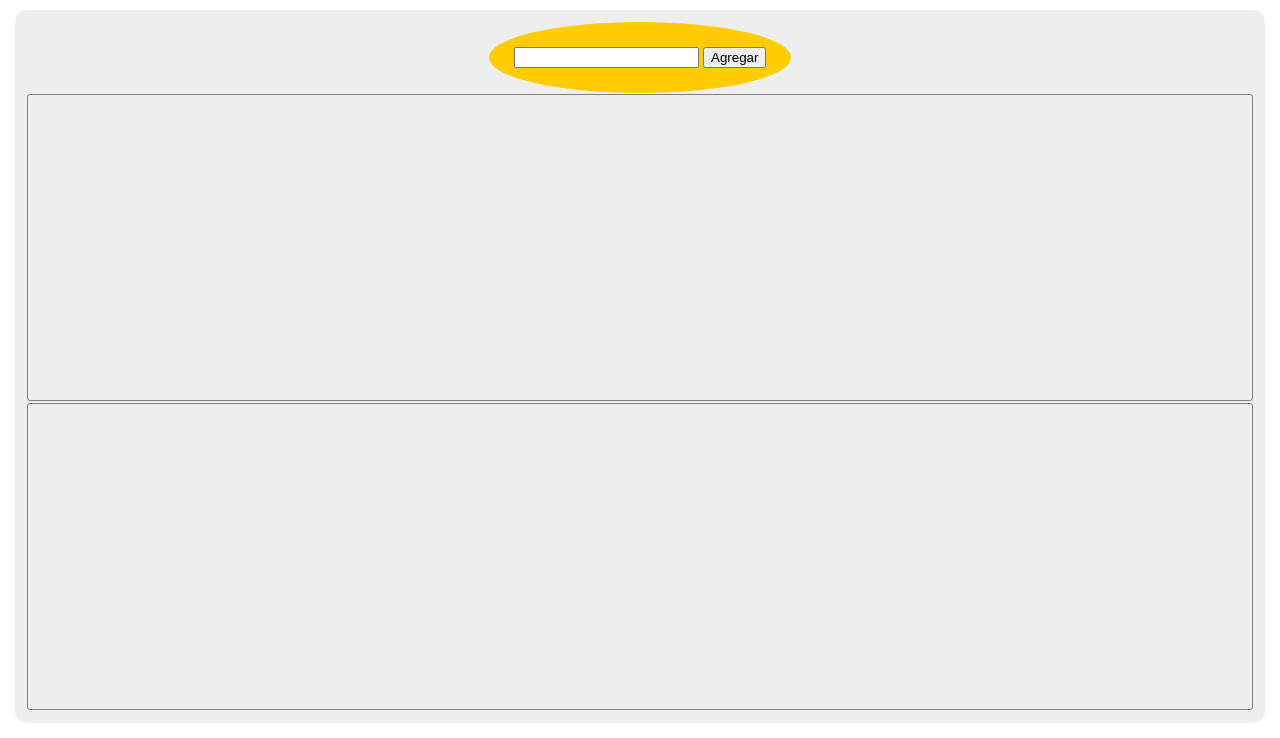
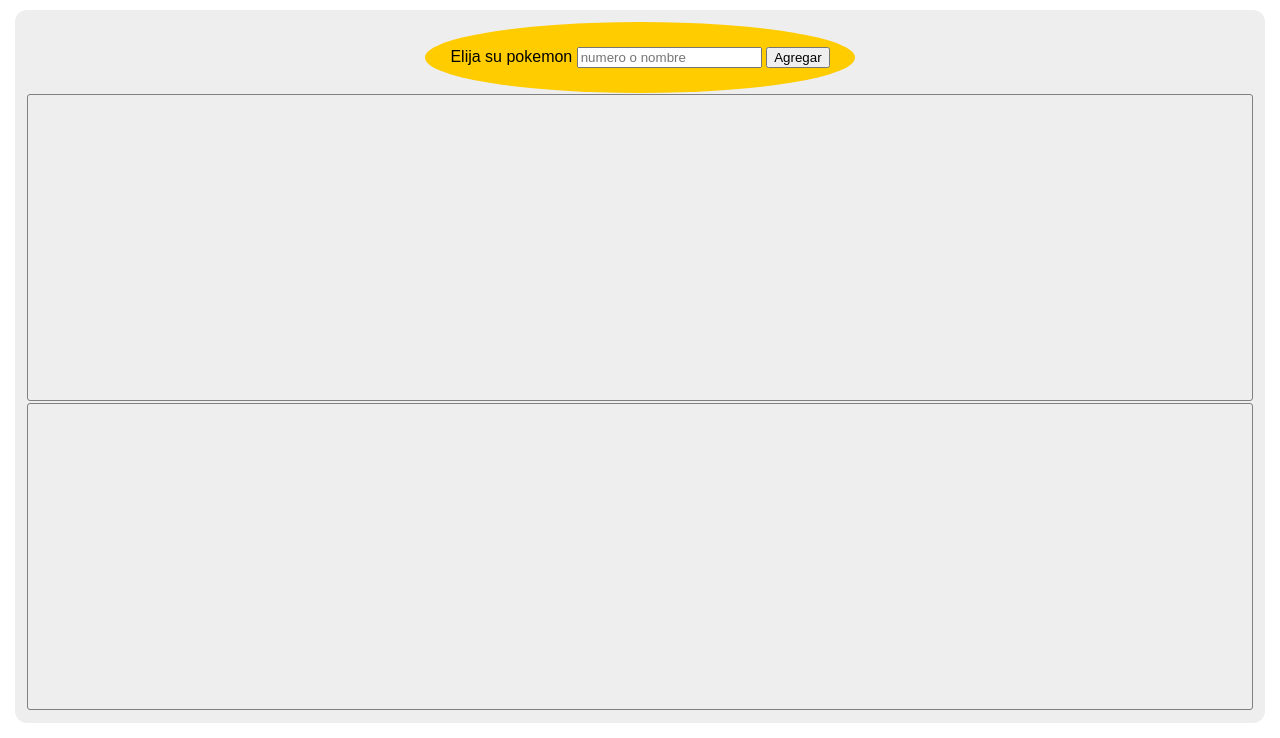
Before and after one commit to maxideri/pkmn, a plain HTML site: page index.html in a window 1280 px wide. Shown: the part 62-800 px from the top of the page. Drawn offline with Linux system fonts and the light colour scheme.

Commit message:
Update index.html

```diff
--- a/index.html
+++ b/index.html
@@ -12,7 +12,9 @@
     </header>
     <section class="contenedor">
         <form name="buscador">
-            <input type="text" name="identificador" required>
+            <label>Elija su pokemon
+                <input type="text" name="identificador" placeholder="numero o nombre" required>
+            </label>
             <button>Agregar</button>
         </form>
         <ul id="resultado"></ul>
```
